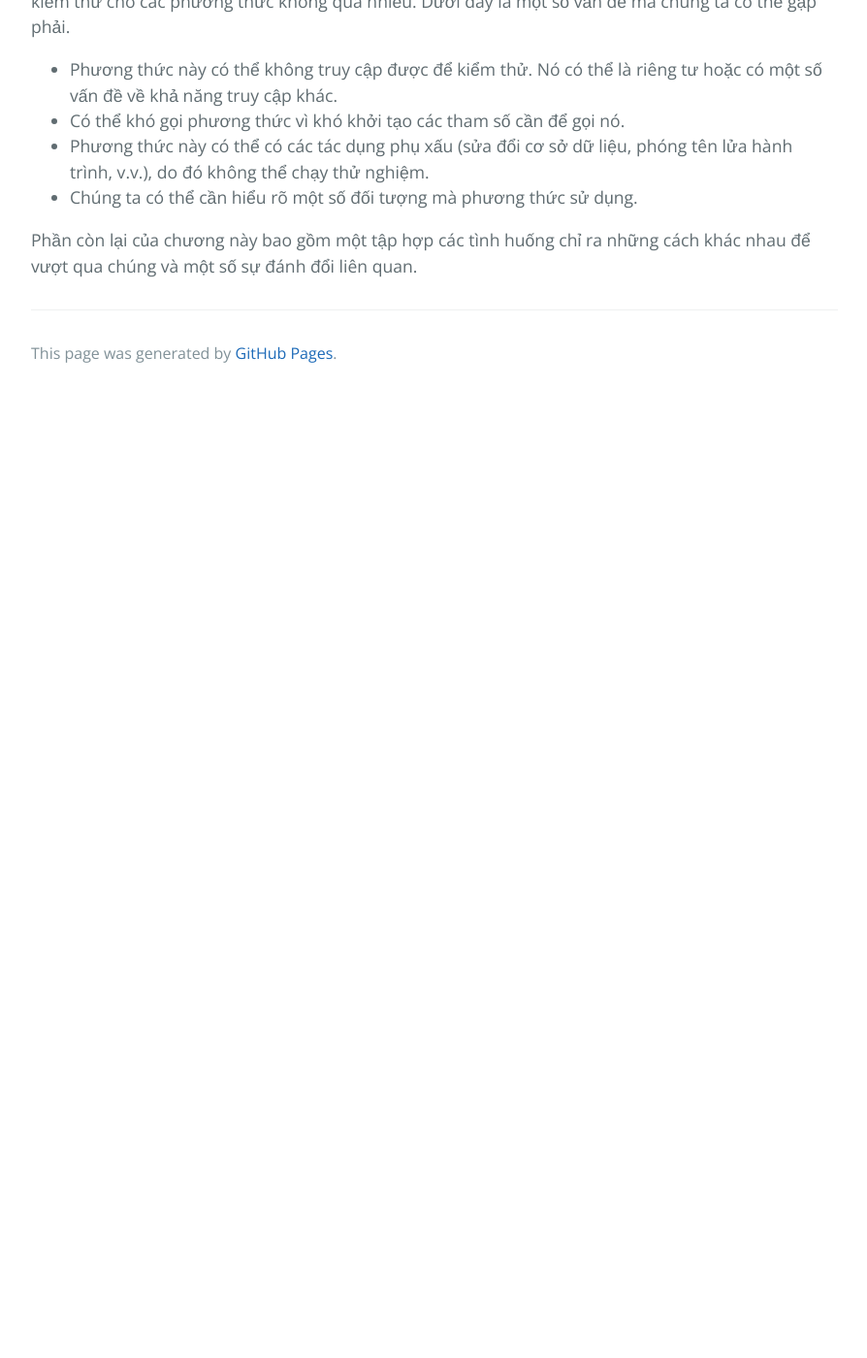
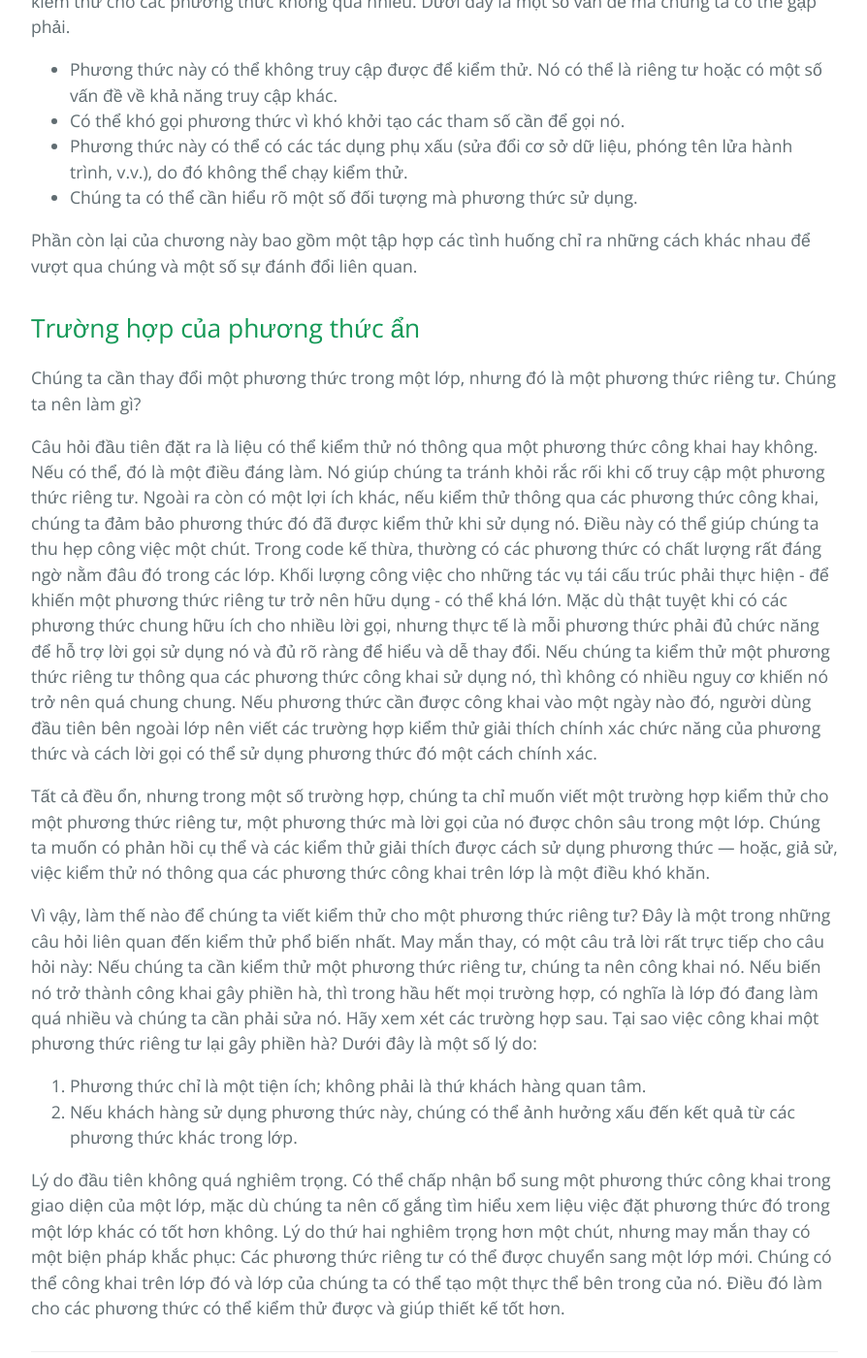
Before and after one commit to HaiBV/haibv.github.io, a Jekyll site: the page built from working-effectively-with-legacy-code/chapter-10-i-cant-run-this-method-in-a-test-harness.md, in a window 1280 px wide and 1400 px high, scrolled down 939 px. Shown: the whole window at 97% size, without its empty margins (192-1086 px from the left). Built offline with Jekyll 4.4.1, drawn with Linux system fonts in a browser that asks for light colours; our own code applies the rules of GitHub Pages for plain Markdown files; before the commit the page ends 1347 px from its top, so only the background shows below that.

Commit message:
Book - Working Efectively with Legacy Code - P2 - C10

```diff
--- a/working-effectively-with-legacy-code/chapter-10-i-cant-run-this-method-in-a-test-harness.md
+++ b/working-effectively-with-legacy-code/chapter-10-i-cant-run-this-method-in-a-test-harness.md
@@ -12,7 +12,22 @@ May mắn thay, trong hầu hết các trường hợp, khối lượng công vi
 
 - Phương thức này có thể không truy cập được để kiểm thử. Nó có thể là riêng tư hoặc có một số vấn đề về khả năng truy cập khác.
 - Có thể khó gọi phương thức vì khó khởi tạo các tham số cần để gọi nó.
-- Phương thức này có thể có các tác dụng phụ xấu (sửa đổi cơ sở dữ liệu, phóng tên lửa hành trình, v.v.), do đó không thể chạy thử nghiệm.
+- Phương thức này có thể có các tác dụng phụ xấu (sửa đổi cơ sở dữ liệu, phóng tên lửa hành trình, v.v.), do đó không thể chạy kiểm thử.
 - Chúng ta có thể cần hiểu rõ một số đối tượng mà phương thức sử dụng.
 
 Phần còn lại của chương này bao gồm một tập hợp các tình huống chỉ ra những cách khác nhau để vượt qua chúng và một số sự đánh đổi liên quan.
+
+## Trường hợp của phương thức ẩn
+
+Chúng ta cần thay đổi một phương thức trong một lớp, nhưng đó là một phương thức riêng tư. Chúng ta nên làm gì?
+
+Câu hỏi đầu tiên đặt ra là liệu có thể kiểm thử nó thông qua một phương thức công khai hay không. Nếu có thể, đó là một điều đáng làm. Nó giúp chúng ta tránh khỏi rắc rối khi cố truy cập một phương thức riêng tư. Ngoài ra còn có một lợi ích khác, nếu kiểm thử thông qua các phương thức công khai, chúng ta đảm bảo phương thức đó đã được kiểm thử khi sử dụng nó. Điều này có thể giúp chúng ta thu hẹp công việc một chút. Trong code kế thừa, thường có các phương thức có chất lượng rất đáng ngờ nằm đâu đó trong các lớp. Khối lượng công việc cho những tác vụ tái cấu trúc phải thực hiện - để khiến một phương thức riêng tư trở nên hữu dụng - có thể khá lớn. Mặc dù thật tuyệt khi có các phương thức chung hữu ích cho nhiều lời gọi, nhưng thực tế là mỗi phương thức phải đủ chức năng để hỗ trợ lời gọi sử dụng nó và đủ rõ ràng để hiểu và dễ thay đổi. Nếu chúng ta kiểm thử một phương thức riêng tư thông qua các phương thức công khai sử dụng nó, thì không có nhiều nguy cơ khiến nó trở nên quá chung chung. Nếu phương thức cần được công khai vào một ngày nào đó, người dùng đầu tiên bên ngoài lớp nên viết các trường hợp kiểm thử giải thích chính xác chức năng của phương thức và cách lời gọi có thể sử dụng phương thức đó một cách chính xác.
+
+Tất cả đều ổn, nhưng trong một số trường hợp, chúng ta chỉ muốn viết một trường hợp kiểm thử cho một phương thức riêng tư, một phương thức mà lời gọi của nó được chôn sâu trong một lớp. Chúng ta muốn có phản hồi cụ thể và các kiểm thử giải thích được cách sử dụng phương thức — hoặc, giả sử, việc kiểm thử nó thông qua các phương thức công khai trên lớp là một điều khó khăn.
+
+Vì vậy, làm thế nào để chúng ta viết kiểm thử cho một phương thức riêng tư? Đây là một trong những câu hỏi liên quan đến kiểm thử phổ biến nhất. May mắn thay, có một câu trả lời rất trực tiếp cho câu hỏi này: Nếu chúng ta cần kiểm thử một phương thức riêng tư, chúng ta nên công khai nó. Nếu biến nó trở thành công khai gây phiền hà, thì trong hầu hết mọi trường hợp, có nghĩa là lớp đó đang làm quá nhiều và chúng ta cần phải sửa nó. Hãy xem xét các trường hợp sau. Tại sao việc công khai một phương thức riêng tư lại gây phiền hà? Dưới đây là một số lý do:
+
+1. Phương thức chỉ là một tiện ích; không phải là thứ khách hàng quan tâm.
+2. Nếu khách hàng sử dụng phương thức này, chúng có thể ảnh hưởng xấu đến kết quả từ các phương thức khác trong lớp.
+
+Lý do đầu tiên không quá nghiêm trọng. Có thể chấp nhận bổ sung một phương thức công khai trong giao diện của một lớp, mặc dù chúng ta nên cố gắng tìm hiểu xem liệu việc đặt phương thức đó trong một lớp khác có tốt hơn không. Lý do thứ hai nghiêm trọng hơn một chút, nhưng may mắn thay có một biện pháp khắc phục: Các phương thức riêng tư có thể được chuyển sang một lớp mới. Chúng có thể công khai trên lớp đó và lớp của chúng ta có thể tạo một thực thể bên trong của nó. Điều đó làm cho các phương thức có thể kiểm thử được và giúp thiết kế tốt hơn.
```
